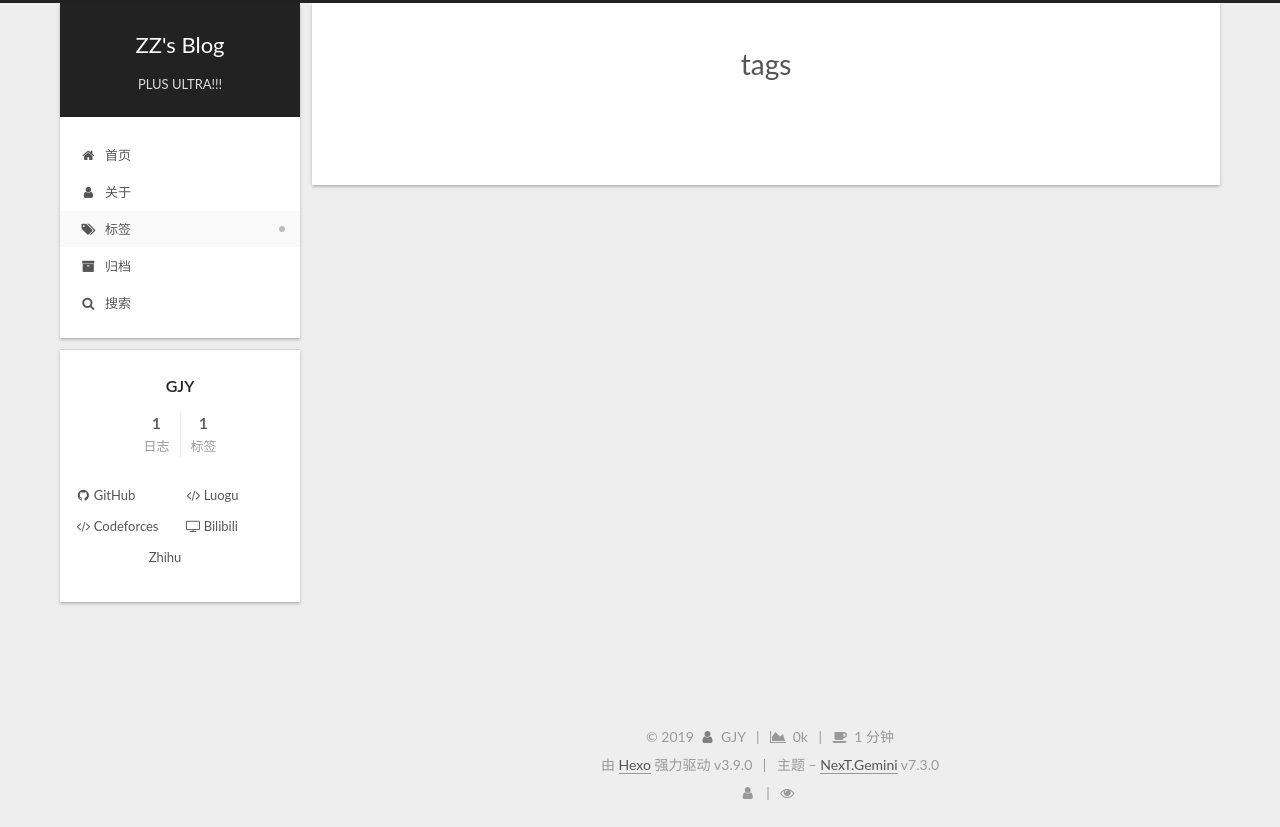
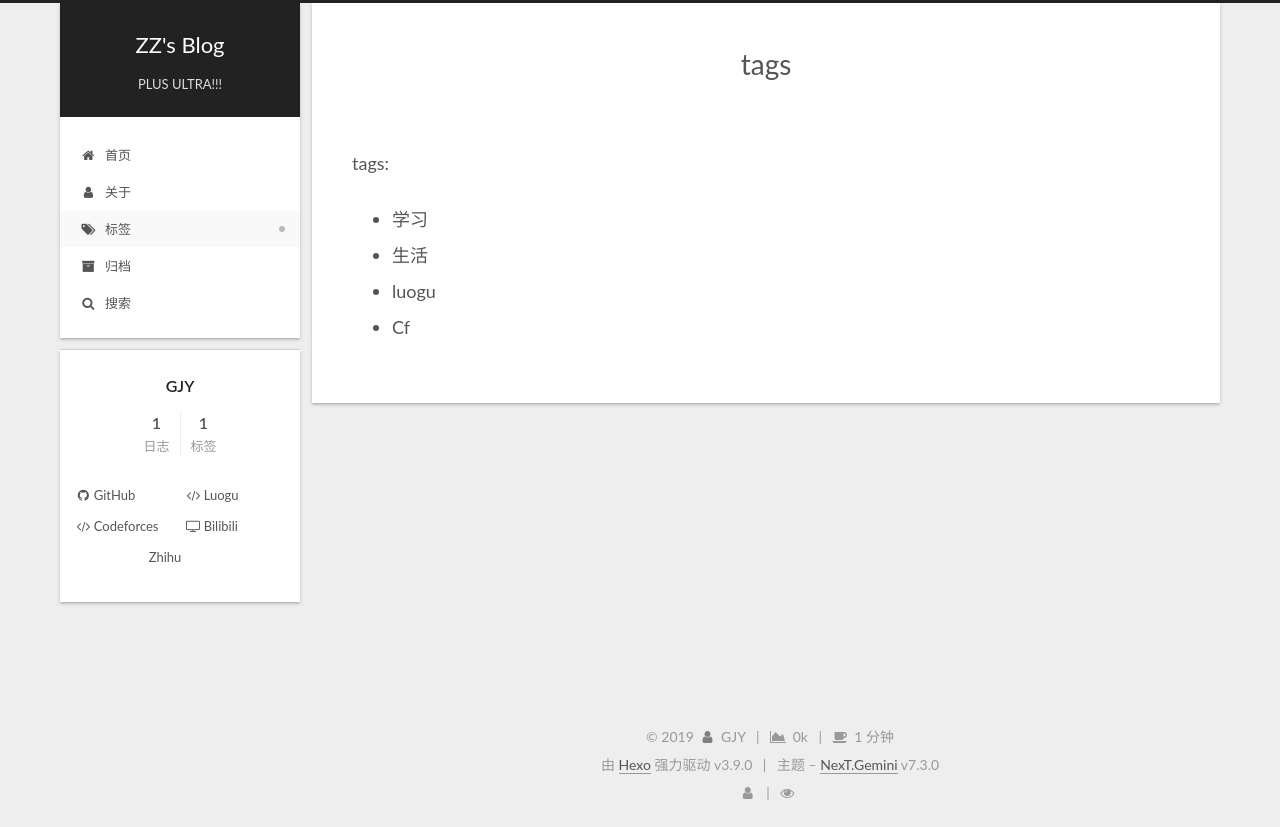
Before and after one commit to ZZ-zuozhe/ZZ-zuozhe.github.io, a plain HTML site: page tags/index.html in a window 1280 px wide. Drawn offline with nearby package versions, Linux system fonts and the light colour scheme; some packages are replaced by stand-ins of ours; a script that the page names is missing; some icons are missing.

Commit message:
Site updated: 2019-08-22 21:56:16

```diff
--- a/css/main.css
+++ b/css/main.css
@@ -1706,7 +1706,7 @@ pre .javascript .function {
 }
 .links-of-author a::before,
 .links-of-author span.exturl::before {
-  background: #520320;
+  background: #ff0be9;
   border-radius: 50%;
   content: ' ';
   display: inline-block;
--- a/tags/index.html
+++ b/tags/index.html
@@ -54,14 +54,17 @@
   };
 </script>
 
-  <meta property="og:type" content="website">
+  <meta name="description" content="tags:  学习 生活 luogu Cf">
+<meta property="og:type" content="website">
 <meta property="og:title" content="tags">
 <meta property="og:url" content="https://zz-zuozhe.github.io/tags/index.html">
 <meta property="og:site_name" content="ZZ&#39;s Blog">
+<meta property="og:description" content="tags:  学习 生活 luogu Cf">
 <meta property="og:locale" content="zh-CN">
-<meta property="og:updated_time" content="2019-08-22T11:35:04.129Z">
+<meta property="og:updated_time" content="2019-08-22T13:55:43.270Z">
 <meta name="twitter:card" content="summary">
 <meta name="twitter:title" content="tags">
+<meta name="twitter:description" content="tags:  学习 生活 luogu Cf">
   <link rel="canonical" href="https://zz-zuozhe.github.io/tags/">
 
 
@@ -272,6 +275,13 @@
 
       <div class="post-body">
 
+          <p>tags:</p>
+<ul>
+<li>学习</li>
+<li>生活</li>
+<li>luogu</li>
+<li>Cf</li>
+</ul>
 
 
       </div>
```
